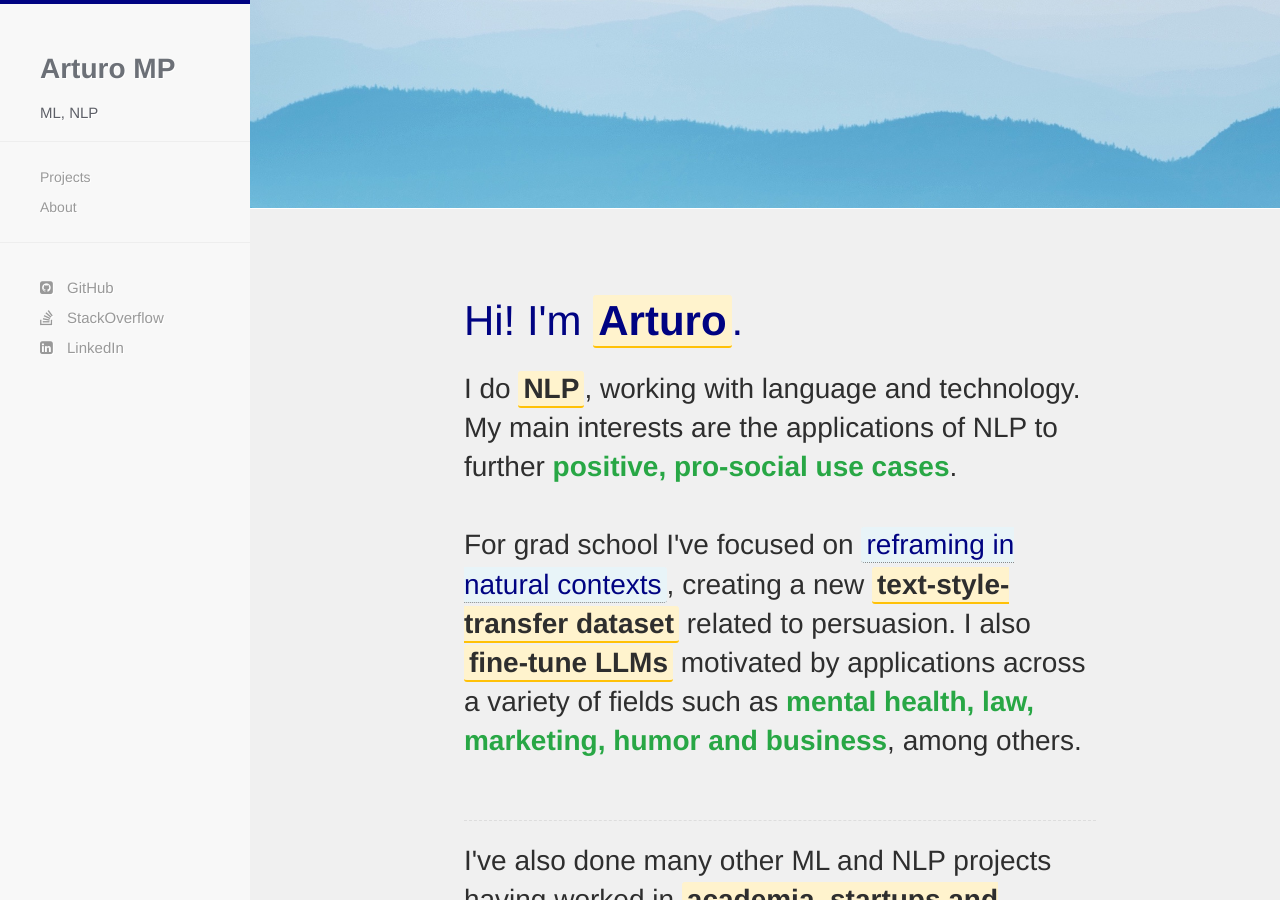
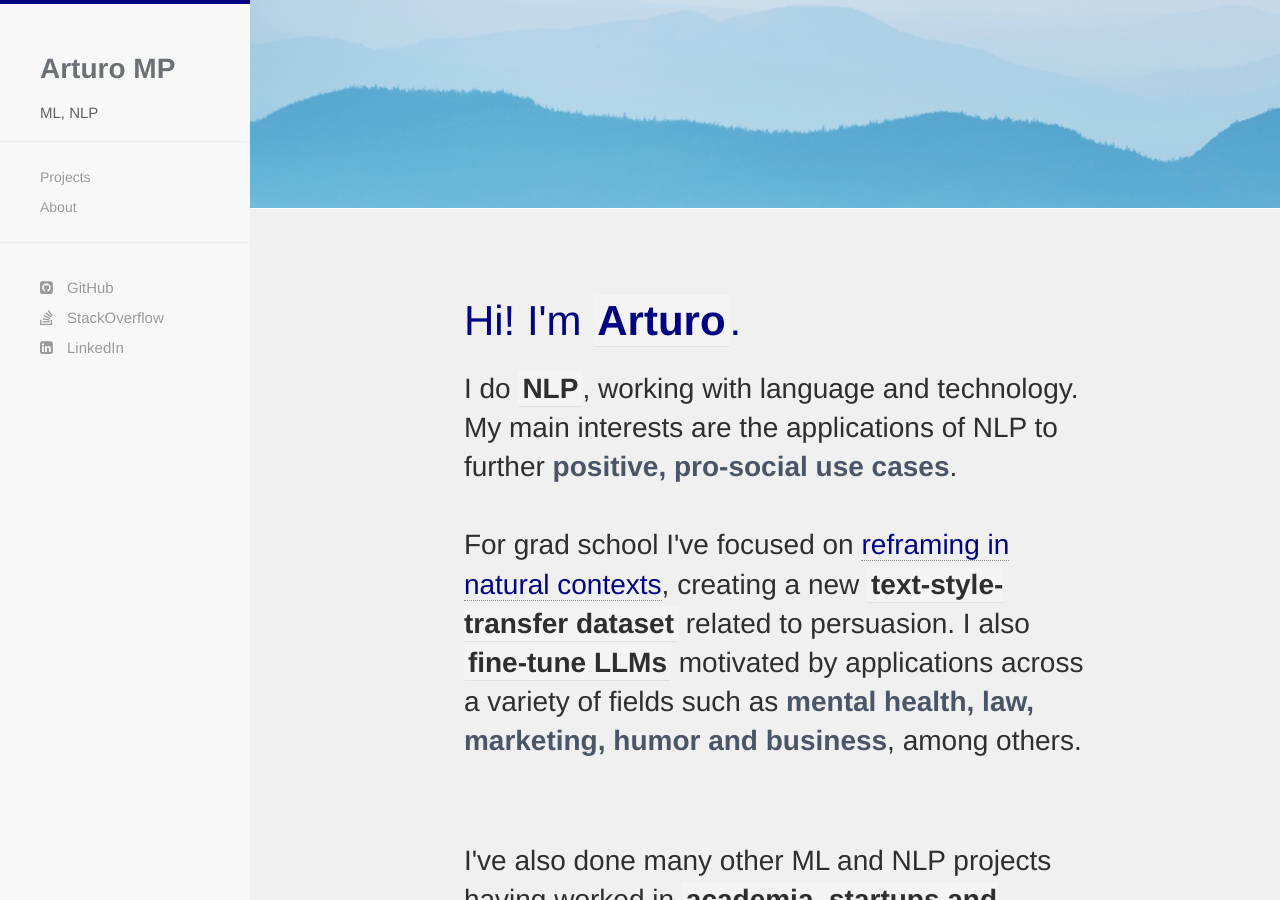
Before and after one commit to arturomp/arturomp.github.io, a Jekyll site: the page built from index.html, in a window 1280 px wide and 900 px high. Built offline with Jekyll 4.4.1, drawn with Linux system fonts in a browser that asks for light colours; nearby versions of some CDN libraries.

Commit message:
Update greeting.html

```diff
--- a/_includes/greeting.html
+++ b/_includes/greeting.html
@@ -1,34 +1,31 @@
 <!-- Adding CSS for highlighted elements -->
 <style>
   .highlight {
-    background-color: #fff3cd;
-    padding: 2px 5px;
-    border-radius: 3px;
-    font-weight: bold;
-    border-bottom: 2px solid #ffc107;
+    background-color: rgba(247, 247, 247, 0.7);
+    padding: 2px 4px;
+    border-radius: 2px;
+    font-weight: 600;
+    border-bottom: 1px solid #e0e0e0;
   }
 
   .project-link {
-    background-color: #e8f4f8;
-    padding: 2px 5px;
-    border-radius: 3px;
     text-decoration: underline;
-    color: #0066cc;
-    transition: background-color 0.3s;
+    color: #2c5282;
+    transition: color 0.2s;
   }
 
   .project-link:hover {
-    background-color: #d1e7f0;
+    color: #4299e1;
   }
 
   .section-divider {
     margin: 20px 0;
-    border-bottom: 1px dashed #ddd;
+    border-bottom: 1px solid #f0f0f0;
   }
 
   .key-interest {
-    color: #28a745;
-    font-weight: bold;
+    color: #4a5568;
+    font-weight: 600;
   }
 </style>
 
```
